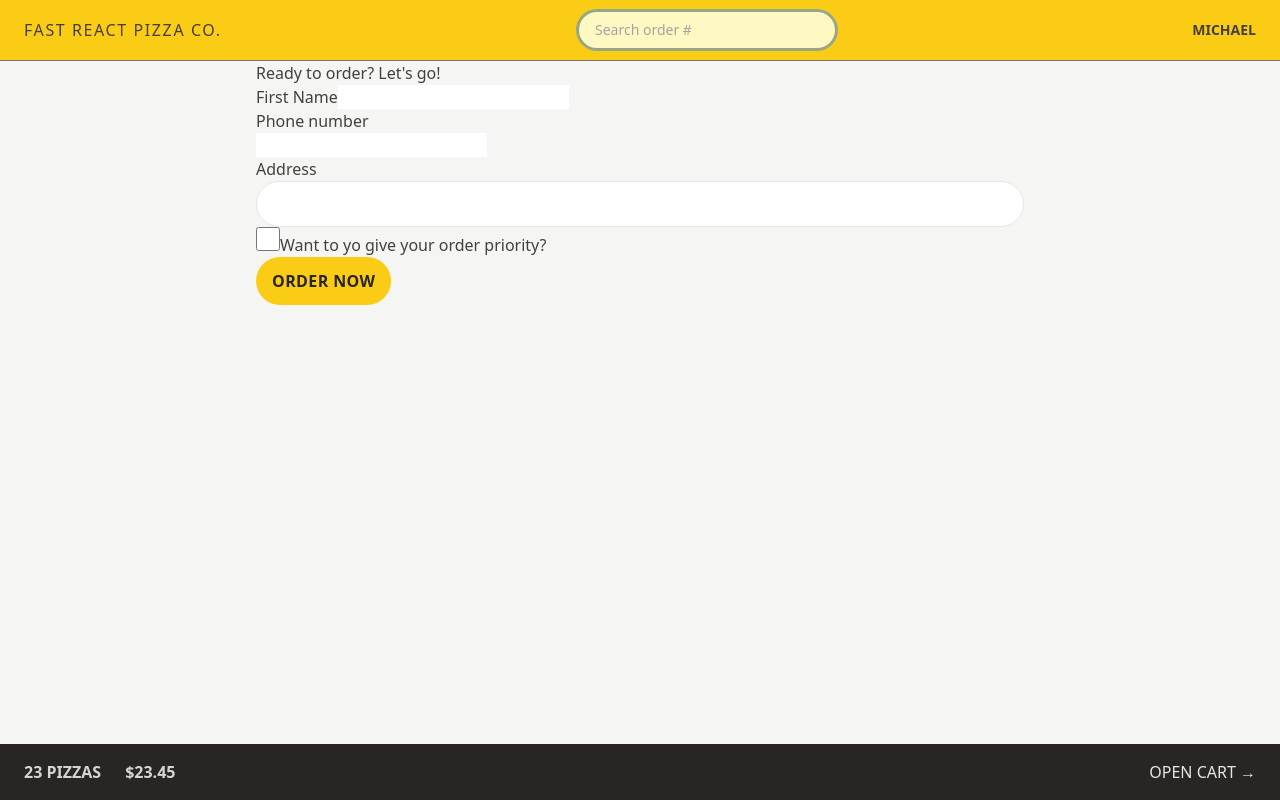
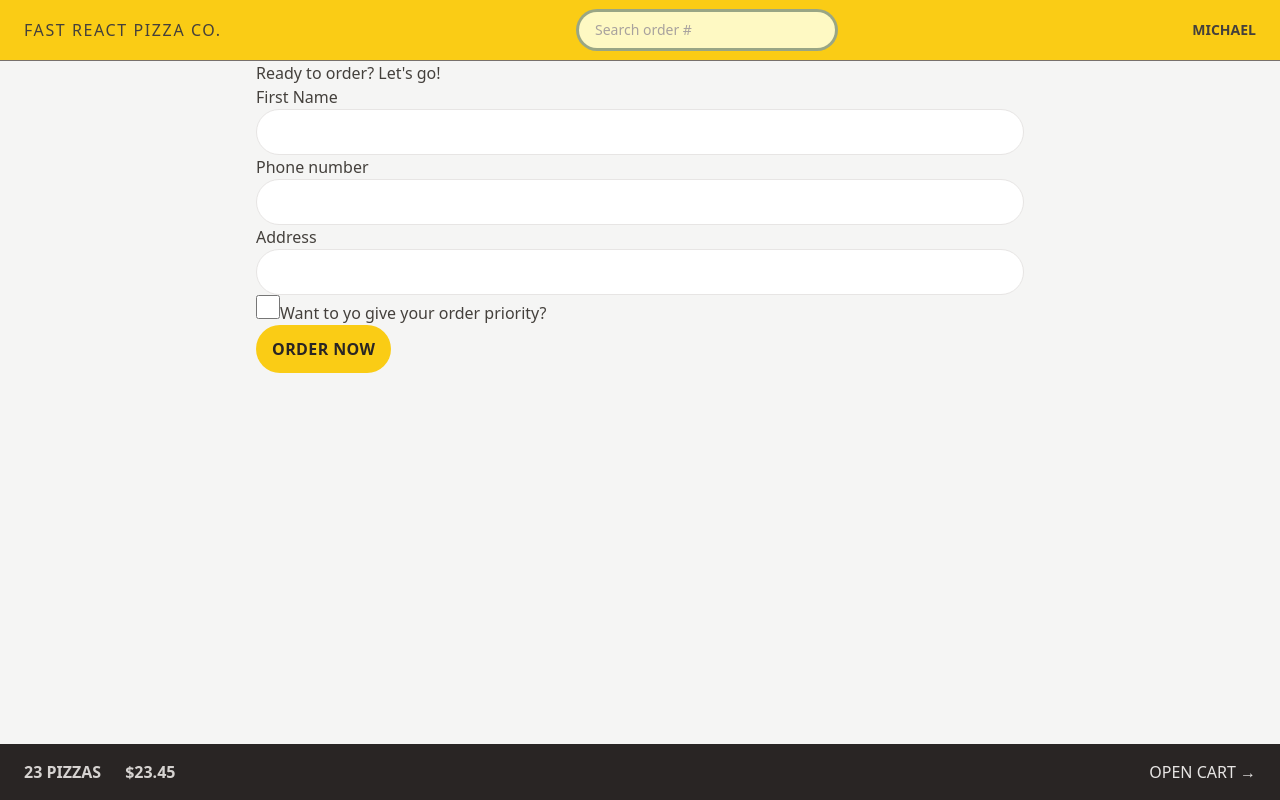
Before and after one commit to FlamingShali/Fast-React-Pizza, a React (Vite) app: page /order/new in a window 1280 px wide. Built offline with nearby package versions, Linux system fonts and the light colour scheme.

Commit message:
added class input

```diff
--- a/src/features/order/CreateOrder.jsx
+++ b/src/features/order/CreateOrder.jsx
@@ -47,13 +47,13 @@ function CreateOrder() {
       <Form method="POST">
         <div>
           <label>First Name</label>
-          <input type="text" name="customer" required />
+          <input className="input" type="text" name="customer" required />
         </div>
 
         <div>
           <label>Phone number</label>
           <div>
-            <input type="tel" name="phone" required />
+            <input className="input" type="tel" name="phone" required />
           </div>
           {formErrors?.phone && <p>{formErrors.phone}</p>}
         </div>
@@ -61,12 +61,7 @@ function CreateOrder() {
         <div>
           <label>Address</label>
           <div>
-            <input
-              type="text"
-              name="address"
-              required
-              className="w-full rounded-full border border-stone-200 px-4 py-2 text-sm transition-all duration-300 placeholder:text-stone-400 focus:outline-none focus:ring focus:ring-yellow-400 md:px-6 md:py-3"
-            />
+            <input type="text" name="address" required className="input" />
           </div>
         </div>
 
--- a/src/index.css
+++ b/src/index.css
@@ -1,42 +1,51 @@
 @tailwind base;
 @tailwind components;
 @tailwind utilities;
+
+@layer components {
+  .input {
+    @apply focus:ring w-full rounded-full border border-stone-200 px-4 py-2 text-sm transition-all duration-300 placeholder:text-stone-400 focus:outline-none focus:ring-yellow-400 md:px-6 md:py-3;
+  }
+}
+
 /*
-body {
-  font-family: system-ui, -apple-system, BlinkMacSystemFont, 'Segoe UI', Roboto,
-    Oxygen, Ubuntu, Cantarell, 'Open Sans', 'Helvetica Neue', sans-serif;
-  background-color: #f7f7f7;
-  color: #444;
-} */
-
-/* .layout {
-  display: grid;
-  grid-template-rows: auto 1fr auto;
-  gap: 32px;
-  height: 100dvh;
-}
 
 https://dev.to/afif/i-made-100-css-loaders-for-your-next-project-4eje */
 .loader {
   width: 45px;
   aspect-ratio: 0.75;
   --c: no-repeat linear-gradient(#333 0 0);
-  background: var(--c) 0% 50%, var(--c) 50% 50%, var(--c) 100% 50%;
+  background:
+    var(--c) 0% 50%,
+    var(--c) 50% 50%,
+    var(--c) 100% 50%;
   background-size: 20% 50%;
   animation: loading 1s infinite linear;
 }
 
 @keyframes loading {
   20% {
-    background-position: 0% 0%, 50% 50%, 100% 50%;
+    background-position:
+      0% 0%,
+      50% 50%,
+      100% 50%;
   }
   40% {
-    background-position: 0% 100%, 50% 0%, 100% 50%;
+    background-position:
+      0% 100%,
+      50% 0%,
+      100% 50%;
   }
   60% {
-    background-position: 0% 50%, 50% 100%, 100% 0%;
+    background-position:
+      0% 50%,
+      50% 100%,
+      100% 0%;
   }
   80% {
-    background-position: 0% 50%, 50% 50%, 100% 100%;
+    background-position:
+      0% 50%,
+      50% 50%,
+      100% 100%;
   }
 }
```
